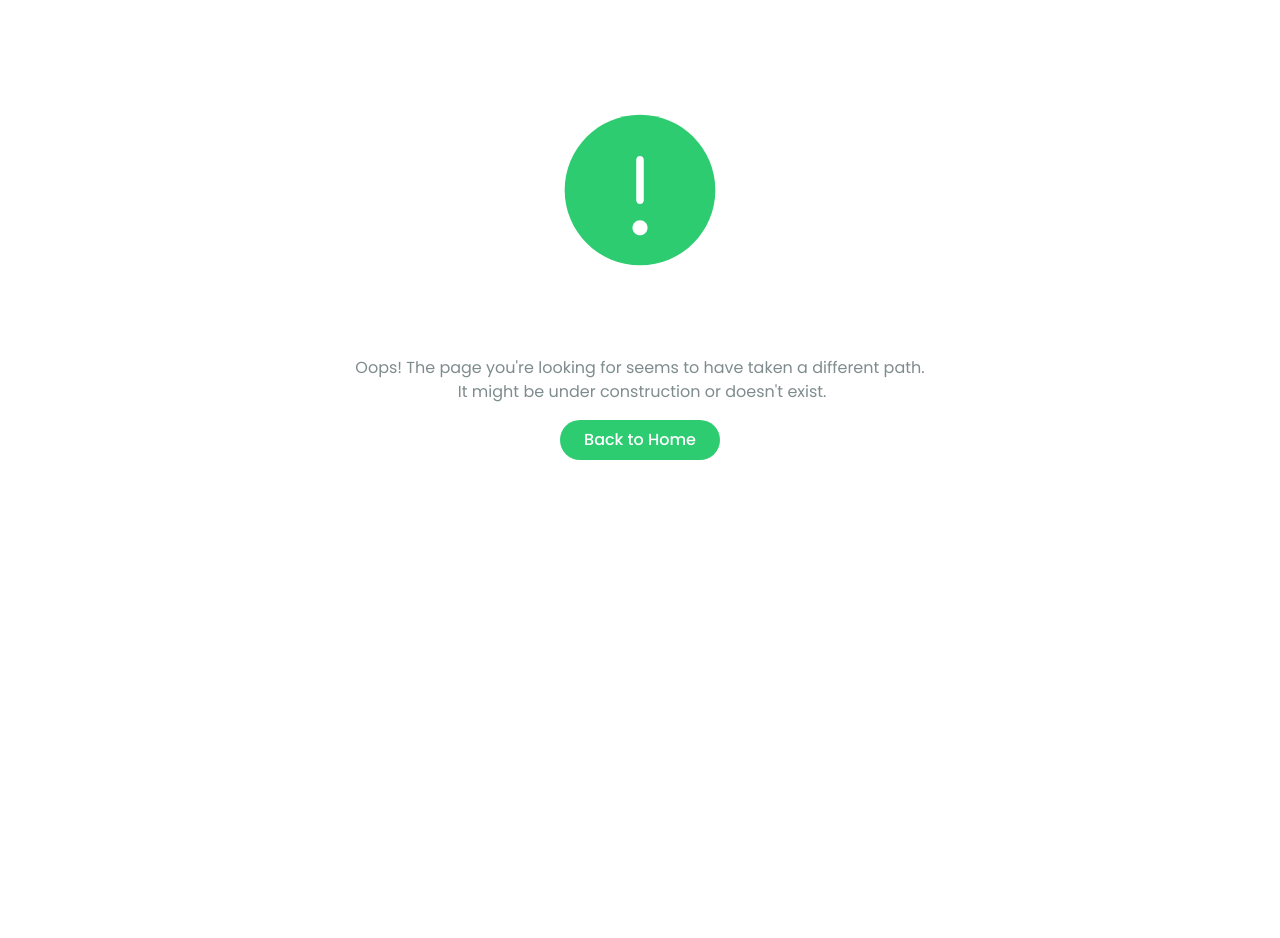
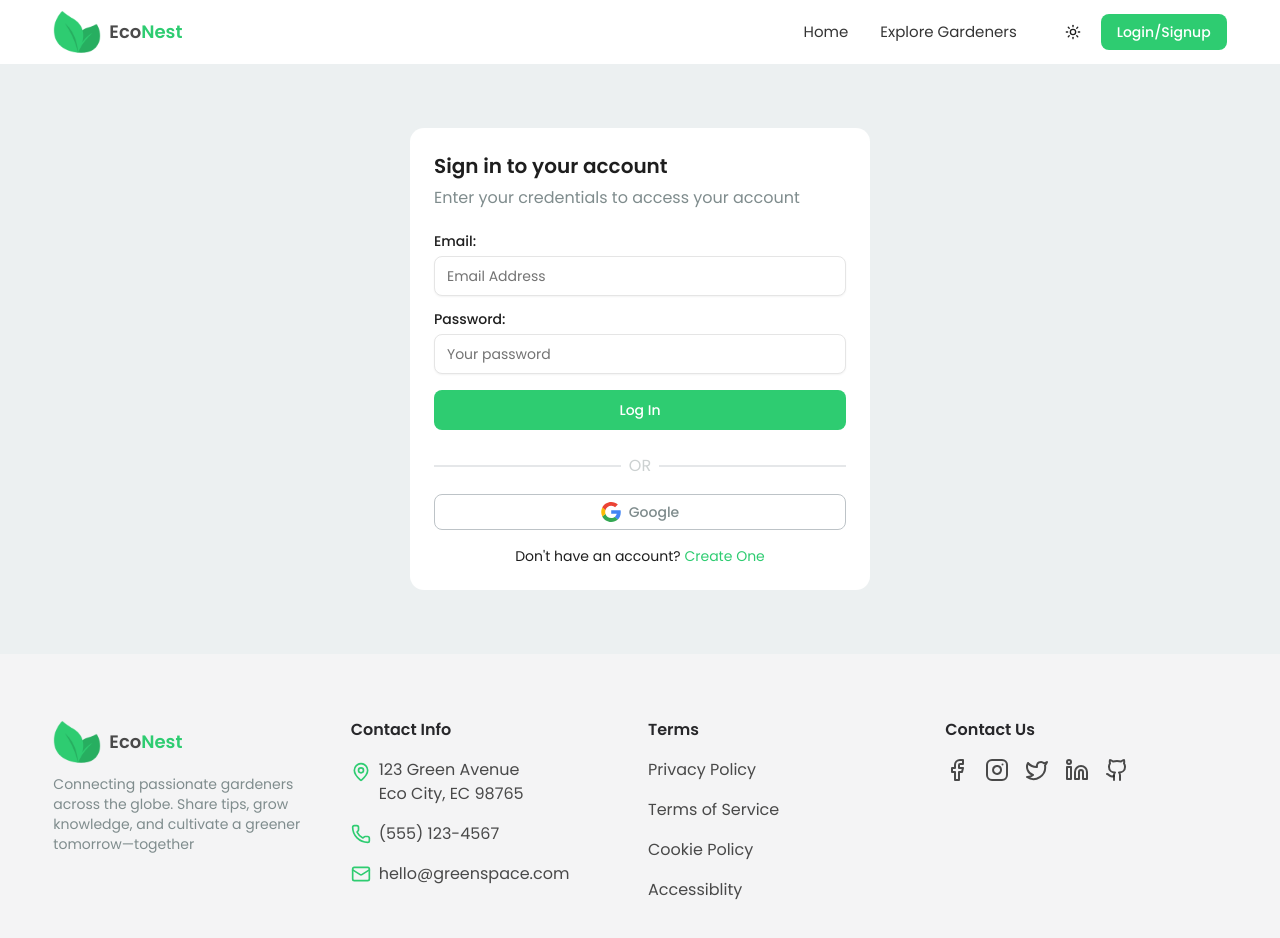
Before and after one commit to Mahedul-Karim/econest-client, a React (Vite) app: page /login in a window 1280 px wide. Shown: the top 938 px of the page. Before the commit the page ends 800 px from the top, so only its background shows below. Built offline with nearby package versions, Linux system fonts and the light colour scheme.

Commit message:
login page added

```diff
--- a/package.json
+++ b/package.json
@@ -13,6 +13,7 @@
     "@emotion/react": "^11.14.0",
     "@radix-ui/react-avatar": "^1.1.9",
     "@radix-ui/react-dialog": "^1.1.13",
+    "@radix-ui/react-label": "^2.1.7",
     "@radix-ui/react-popover": "^1.1.13",
     "@radix-ui/react-slot": "^1.2.2",
     "@radix-ui/react-tooltip": "^1.2.6",
--- /dev/null
+++ b/src/components/auth/LoginForm.jsx
@@ -0,0 +1,78 @@
+import React from "react";
+import {
+  Card,
+  CardContent,
+  CardDescription,
+  CardFooter,
+  CardHeader,
+  CardTitle,
+} from "@/components/ui/card";
+import { Label } from "../ui/label";
+import { Input } from "../ui/input";
+import { Button } from "../ui/button";
+import { Link } from "react-router";
+
+const LoginForm = () => {
+  const handleForm = (e) => {
+    e.preventDefault();
+  };
+
+  return (
+    <Card className="border-none shadow-none max-w-[460px] mx-auto bg-background dark:bg-foreground">
+      <CardHeader>
+        <CardTitle className="text-xl text-dark">
+          Sign in to your account
+        </CardTitle>
+        <CardDescription className="text-base text-muted">
+          {" "}
+          Enter your credentials to access your account
+        </CardDescription>
+      </CardHeader>
+      <CardContent>
+        <form onSubmit={handleForm} className="space-y-4">
+          <div className="space-y-2">
+            <Label className="text-dark">Email:</Label>
+            <Input
+              placeholder="Email Address"
+              type="email"
+              className={"bg-background dark:bg-background h-10"}
+            />
+          </div>
+          <div className="space-y-2">
+            <Label className="text-dark">Password:</Label>
+            <Input
+              placeholder="Your password"
+              type="password"
+              className={"bg-background dark:bg-background h-10"}
+            />
+          </div>
+          <Button className="w-full h-10">Log In</Button>
+        </form>
+      </CardContent>
+      <CardFooter className="flex-col">
+        <div className="flex items-center gap-2 w-full">
+          <div className="h-[1.5px] border border-solid border-border/40 grow" />
+          <p className="text-muted/40">OR</p>
+          <div className="h-[1.5px] border border-solid border-border/40 grow" />
+        </div>
+        <div className="my-4 w-full">
+          <Button
+            variant="outline"
+            className="w-full flex items-center gap-2 text-muted border-border hover:bg-muted/10"
+          >
+            <img src="/assets/google.svg" alt="" className="size-5" />
+            Google
+          </Button>
+        </div>
+        <p className="text-sm text-dark">
+          Don&apos;t have an account?{" "}
+          <Link to="/sign-up" className="text-primary">
+            Create One
+          </Link>
+        </p>
+      </CardFooter>
+    </Card>
+  );
+};
+
+export default LoginForm;
--- a/src/components/common/buttons/Auth.jsx
+++ b/src/components/common/buttons/Auth.jsx
@@ -1,11 +1,16 @@
 import { Button } from "@/components/ui/button";
 import React from "react";
 import SheetCloseWrapper from "../SheetCloseWrapper";
+import { useNavigate } from "react-router";
 
 const Auth = ({ closeOnClick = false }) => {
+  const navigate = useNavigate();
+
   return (
     <SheetCloseWrapper closeOnClick={closeOnClick}>
-      <Button className={"font-medium grow"}>Login/Signup</Button>
+      <Button className={"font-medium grow"} onClick={() => navigate("/login")}>
+        Login/Signup
+      </Button>
     </SheetCloseWrapper>
   );
 };
--- /dev/null
+++ b/src/components/ui/label.jsx
@@ -0,0 +1,21 @@
+import * as React from "react"
+import * as LabelPrimitive from "@radix-ui/react-label"
+
+import { cn } from "@/lib/utils"
+
+function Label({
+  className,
+  ...props
+}) {
+  return (
+    (<LabelPrimitive.Root
+      data-slot="label"
+      className={cn(
+        "flex items-center gap-2 text-sm leading-none font-medium select-none group-data-[disabled=true]:pointer-events-none group-data-[disabled=true]:opacity-50 peer-disabled:cursor-not-allowed peer-disabled:opacity-50",
+        className
+      )}
+      {...props} />)
+  );
+}
+
+export { Label }
--- /dev/null
+++ b/src/pages/auth/Logins.jsx
@@ -0,0 +1,15 @@
+import LoginForm from '@/components/auth/LoginForm'
+import Container from '@/components/common/Container'
+import React from 'react'
+
+const Logins = () => {
+  return (
+    <main className='bg-foreground dark:bg-background' >
+        <Container className='py-8 md:py-16'>
+            <LoginForm />
+        </Container>
+    </main>
+  )
+}
+
+export default Logins
--- a/src/routes/router.jsx
+++ b/src/routes/router.jsx
@@ -3,6 +3,7 @@
 import Home from "@/pages/home/Home";
 import { createBrowserRouter } from "react-router";
 import HydrateFallback from "./HydrateFallback";
+import Logins from "@/pages/auth/Logins";
 
 export const router = createBrowserRouter([
   {
@@ -16,6 +17,10 @@
         loader: () => fetch("/dummyData.json"),
         hydrateFallbackElement: <HydrateFallback />,
       },
+      {
+        path: "/login",
+        element: <Logins />,
+      },
     ],
   },
 ]);
```
Also changed, not shown: public/assets/google.svg (added), 1 other file (tests, documents, lock files or other folders).
